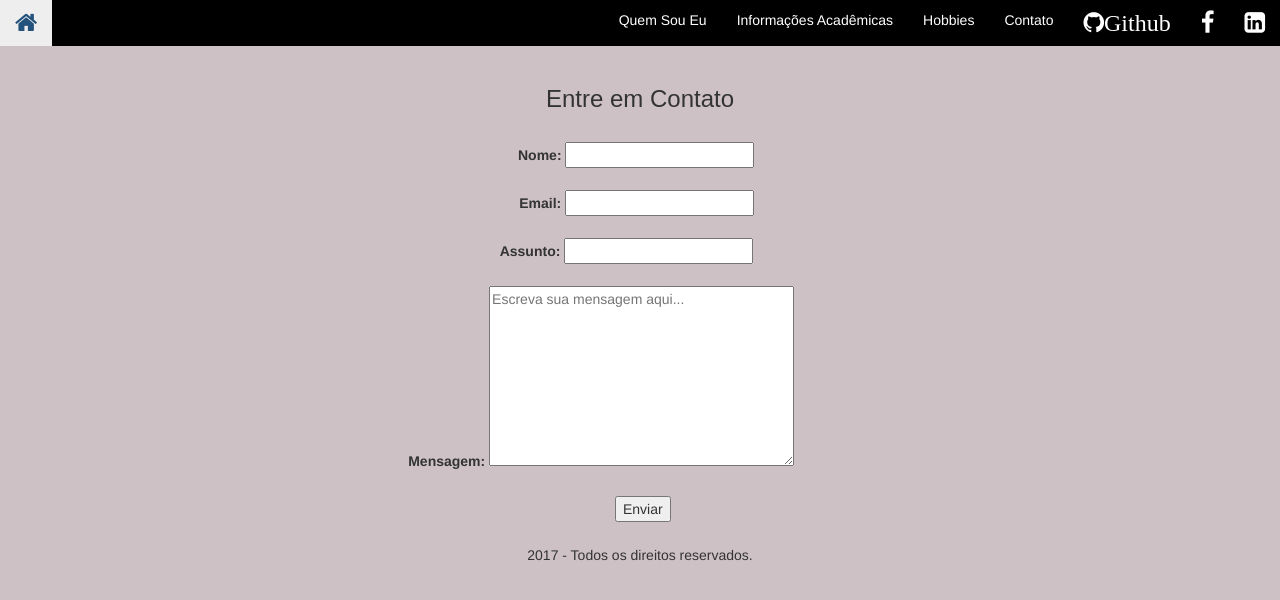
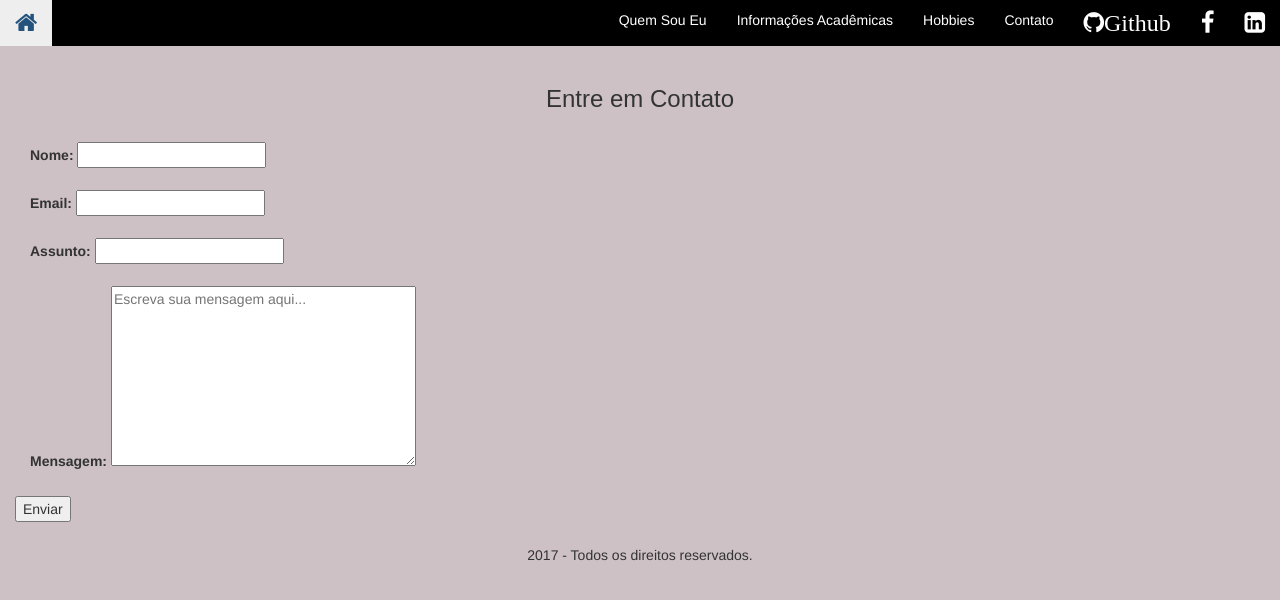
Before and after one commit to yagosenhorini/HTML, a PHP site: page /entrar_contato.php in a window 1280 px wide. Shown: the top 600 px of the page. Run offline with PHP 8.4, Linux system fonts and the light colour scheme.

Commit message:
Atualização

```diff
--- a/CSS/css_website.css
+++ b/CSS/css_website.css
@@ -88,38 +88,37 @@ li a:hover:not(.active) {
 
 #nome{
 	position: relative;
-	left: 40%
+
 }
 
 #email{
 	position: relative;
-	left: 40.10%;
+
 }
 
 #assunto{
 	position: relative;
-	left:38.5%;
+
 }
 
 #telefone{
 	position: relative;
-	left:38.3%;
+
 }
 
 #mensagem{
 	position: relative;
-	left: 31%;
-	top: 20%;
+
 }
 
 #texto{
 	position:relative;
-	left:31%;
 	width: 25%;
 	height: 180px;
 }
 
 #btn-envio{
 	position: relative;
-	left: 48%;
+
+
 }
```
